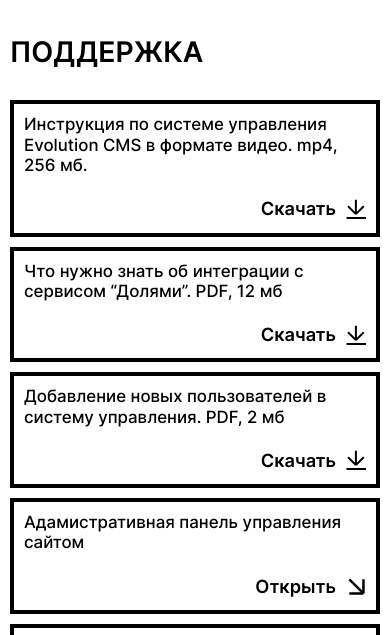
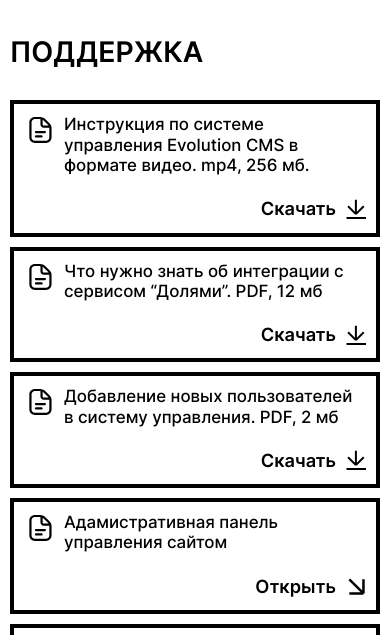
Before and after one commit to dunya29/Ufiles, a website: page ufiles/page.html in a window 390 px wide. Shown: the part 203-838 px from the top of the page. Drawn offline with nearby package versions, Linux system fonts and the light colour scheme.

Commit message:
file icon

```diff
--- a/#src/scss/login.scss
+++ b/#src/scss/login.scss
@@ -161,33 +161,63 @@
 }
 .item-doc {
     padding: 24px 30px;
-    display: grid;
-    grid-template-columns: 1fr auto;
-    gap: 20px;
+    display: flex;
     align-items: center;
     border: 4px solid #000;
     margin-bottom: 24px;
+    position: relative;
     @media (max-width: 1250px) {
        padding: 20px;
        margin-bottom: 10px;
     }
     @media (max-width: 639px) {
-        padding: 10px;
-        grid-template-columns: 1fr;
+        padding: 10px 10px 10px 50px;
+        flex-wrap: wrap;
     }
     &:last-child {
         margin-bottom: 0;
     }
     h5 {
+        flex: 1 1 auto;
         max-width: 700px;
+        margin-right: 20px;
         @media (max-width: 1250px) {
             max-width: 500px;
         }
+        @media (max-width: 639px) {
+            margin-right: 0;
+        }
+    }
+    &__icon {
+        flex: 0 0 40px;
+        width: 40px;
+        height: 40px;
+        margin-right: 12px;
+        img {
+            width: 100%;
+            height: 100%;
+            object-fit: contain;
+            margin: auto;
+        }
+        @media (max-width: 639px) {
+            width: 32px;
+            height: 32px;;
+            position: absolute;
+            top: 10px;
+            left: 10px;
+            margin-right: 0;
+        }
     }
     &__action {
+        flex: 1 0 180px;
         display: flex;
         align-items: center;
         justify-content: flex-end;
+        margin-left: auto;
+        @media (max-width: 639px) {
+            flex: 1 1 100%;
+            margin-top: 20px;
+        }
         span {
             font-size: 26px;
             font-weight: 600;
--- a/ufiles/page.html
+++ b/ufiles/page.html
@@ -52,6 +52,7 @@
                 <div class="clients-docs__items">
                     <h2>Поддержка</h2>
                     <a href="#" download class="card-anim item-doc">
+                        <div class="item-doc__icon"><img src="img/icons/doc.svg" alt=""></div>
                         <h5>Инструкция по системе управления Evolution CMS в формате видео. mp4, 256 мб.</h5>
                         <div class="item-doc__action">
                             <span>Скачать</span>
@@ -59,6 +60,7 @@
                         </div>
                     </a>
                     <a href="#" download class="card-anim item-doc">
+                        <div class="item-doc__icon"><img src="img/icons/doc.svg" alt=""></div>
                         <h5>Что нужно знать об интеграции с сервисом “Долями”. PDF, 12 мб</h5>
                         <div class="item-doc__action">
                             <span>Скачать</span>
@@ -66,6 +68,7 @@
                         </div>
                     </a>
                     <a href="#" download class="card-anim item-doc">
+                        <div class="item-doc__icon"><img src="img/icons/doc.svg" alt=""></div>
                         <h5>Добавление новых пользователей в систему управления. PDF, 2 мб</h5>
                         <div class="item-doc__action">
                             <span>Скачать</span>
@@ -73,6 +76,7 @@
                         </div>
                     </a>
                     <a href="#" target="_blank" class="card-anim item-doc">
+                        <div class="item-doc__icon"><img src="img/icons/doc.svg" alt=""></div>
                         <h5>Адамистративная панель управления сайтом</h5>
                         <div class="item-doc__action">
                             <span>Открыть</span>
@@ -80,6 +84,7 @@
                         </div>
                     </a>
                     <a href="#" target="_blank" class="card-anim item-doc">
+                        <div class="item-doc__icon"><img src="img/icons/doc.svg" alt=""></div>
                         <h5>Doska. Таск-менеджер команды разработки</h5>
                         <div class="item-doc__action">
                             <span>Открыть</span>
@@ -88,6 +93,7 @@
                     </a>
                     <h2>отчеты</h2>
                     <a href="#" download class="card-anim item-doc">
+                        <div class="item-doc__icon"><img src="img/icons/doc.svg" alt=""></div>
                         <h5>Инструкция по системе управления Evolution CMS в формате видео. mp4, 256 мб.</h5>
                         <div class="item-doc__action">
                             <span>Скачать</span>
@@ -95,6 +101,7 @@
                         </div>
                     </a>
                     <a href="#" download class="card-anim item-doc">
+                        <div class="item-doc__icon"><img src="img/icons/doc.svg" alt=""></div>
                         <h5>Что нужно знать об интеграции с сервисом “Долями”. PDF, 12 мб</h5>
                         <div class="item-doc__action">
                             <span>Скачать</span>
@@ -103,6 +110,7 @@
                     </a>
                     <h2>полезная информация</h2>
                     <a href="#" download class="card-anim item-doc">
+                        <div class="item-doc__icon"><img src="img/icons/doc.svg" alt=""></div>
                         <h5>Инструкция по системе управления Evolution CMS в формате видео. mp4, 256 мб.</h5>
                         <div class="item-doc__action">
                             <span>Скачать</span>
@@ -110,6 +118,7 @@
                         </div>
                     </a>
                     <a href="#" download class="card-anim item-doc">
+                        <div class="item-doc__icon"><img src="img/icons/doc.svg" alt=""></div>
                         <h5>Что нужно знать об интеграции с сервисом “Долями”. PDF, 12 мб</h5>
                         <div class="item-doc__action">
                             <span>Скачать</span>
```
Also changed, not shown: #src/page.html (+9 -0 lines), #src/img/icons/doc.svg (added), ufiles/css/style.css, ufiles/css/style.min.css, ufiles/img/icons/doc.svg (added).
